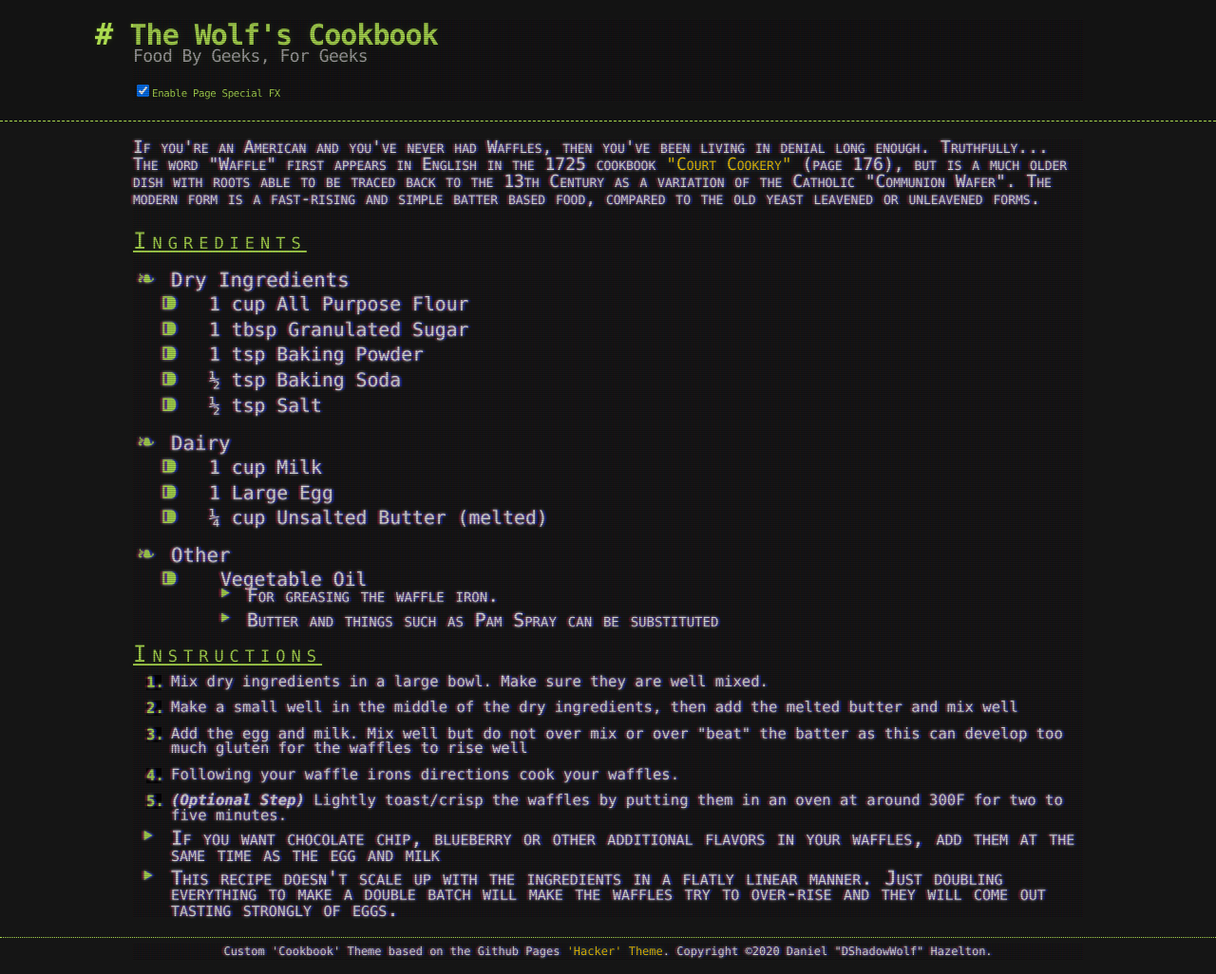
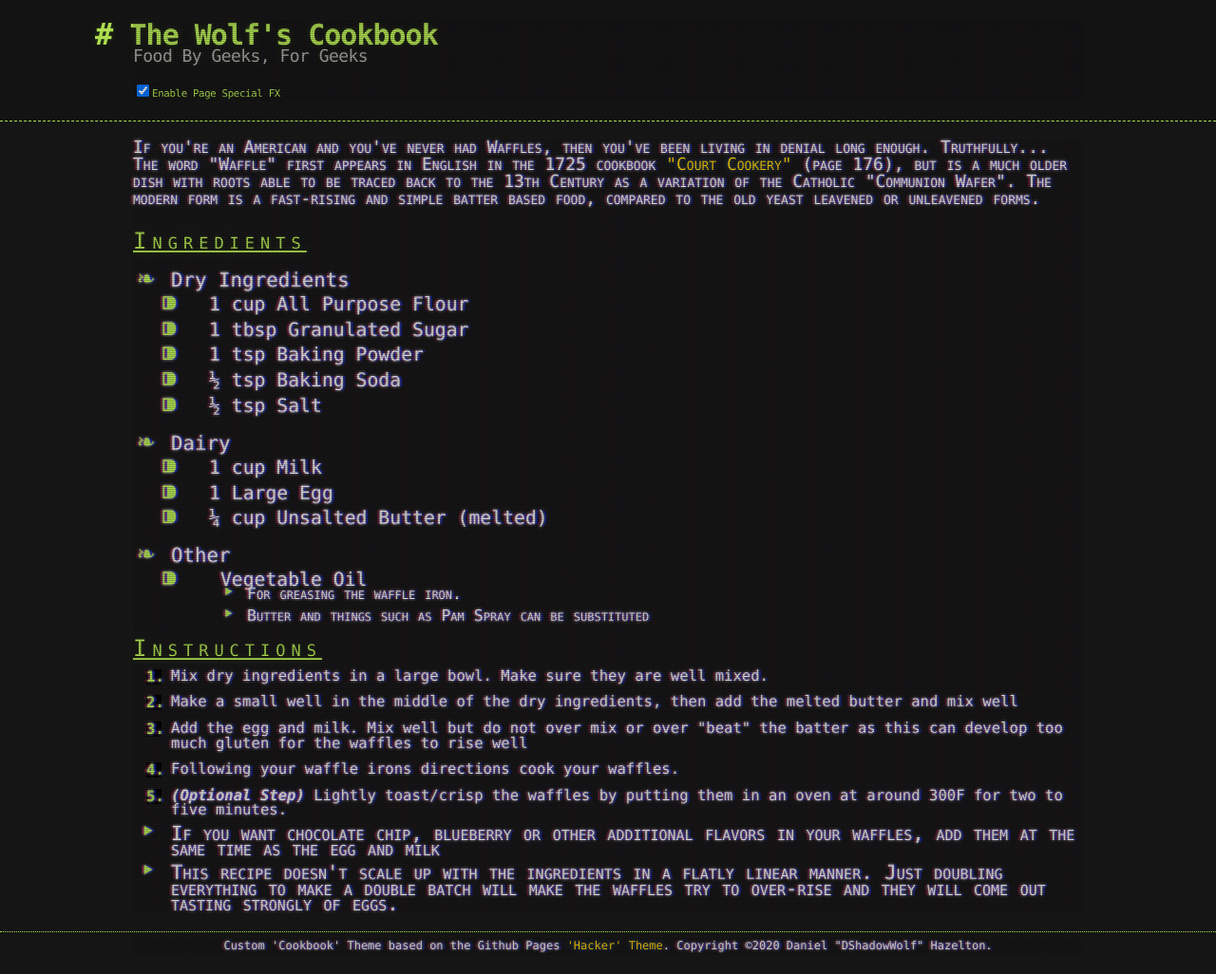
Before and after one commit to dshadowwolf/dshadowwolf.github.io, a Jekyll site: the page built from recipes/3/waffles_dshad.html, in a window 1280 px wide. Shown: the whole page at 95% size. Built offline with Jekyll 4.4.1, drawn with Linux system fonts in a browser that asks for light colours.

Commit message:
start fixing the layouts since there were changes in the stylesheets (second commit)

```diff
--- a/_sass/cookbook-theme.scss
+++ b/_sass/cookbook-theme.scss
@@ -589,7 +589,7 @@ ul.ing-section-parts > li {
 }
 
 ul.ing-notes li {
-    font-size: 0.95em;
+    font-size: 0.8em;
     font-variant: small-caps;
     line-height: 0.9em !important;
 }
```
